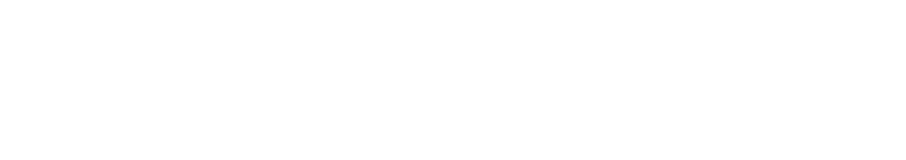
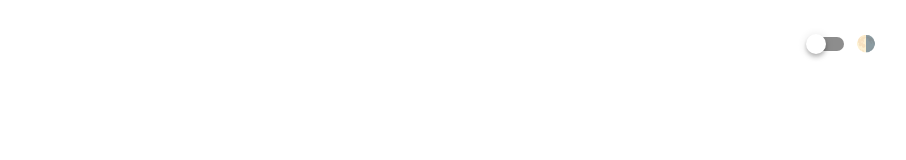
Before and after one commit to d3vv3/vue-filter, a Vue app: page / in a window 1280 px wide. Shown: the top 160 px of the page, without its empty margins (372-1278 px from the left). Built offline with nearby package versions, Linux system fonts and the light colour scheme.

Commit message:
feat(theme): added theme toggle in the top-right corner

```diff
--- a/components.d.ts
+++ b/components.d.ts
@@ -22,5 +22,6 @@
     Range: typeof import('./src/components/filterSearch/filters/Range.vue')['default']
     Search: typeof import('./src/components/Search.vue')['default']
     SearchBox: typeof import('./src/components/filterSearch/SearchBox.vue')['default']
+    ThemeToggle: typeof import('./src/components/ThemeToggle.vue')['default']
   }
 }
--- a/src/App.vue
+++ b/src/App.vue
@@ -3,6 +3,7 @@
     <v-main>
       <v-container class="fill-height">
         <v-responsive class="flex justify-center overflow-visible">
+          <ThemeToggle/>
           <Header/>
           <FilterSearch :filters="filters"/>
         </v-responsive>
--- /dev/null
+++ b/src/components/ThemeToggle.vue
@@ -0,0 +1,25 @@
+<template>
+  <div class="theme-toggle">
+    <v-switch @click="toggleTheme" label="🌗"></v-switch>
+  </div>
+</template>
+
+<script setup>
+import { useTheme } from 'vuetify'
+
+const theme = useTheme()
+
+function toggleTheme () {
+  theme.global.name.value = theme.global.current.value.dark ? 'light' : 'dark'
+}
+</script>
+
+<style scoped>
+
+.theme-toggle {
+  position: fixed;
+  top: 1rem;
+  right: 2rem;
+}
+
+</style>
```
